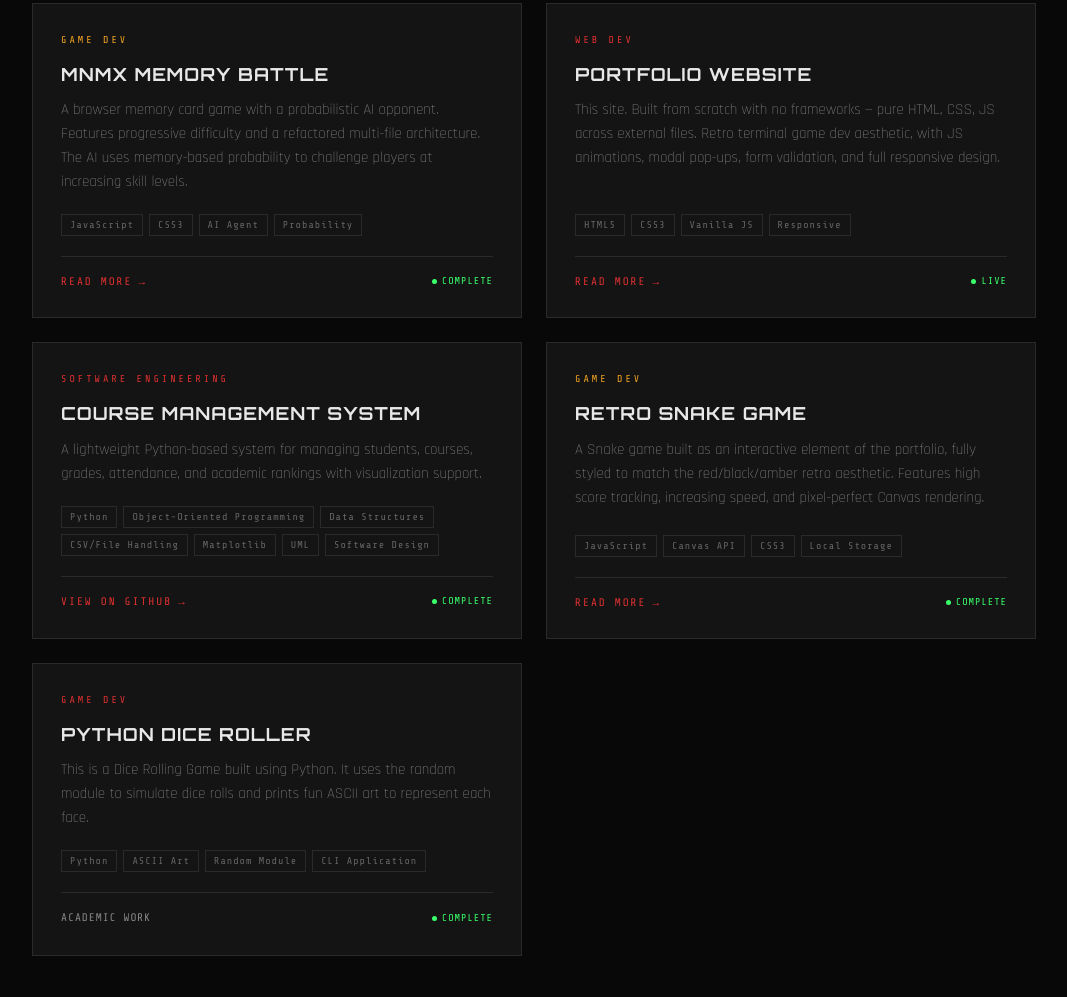
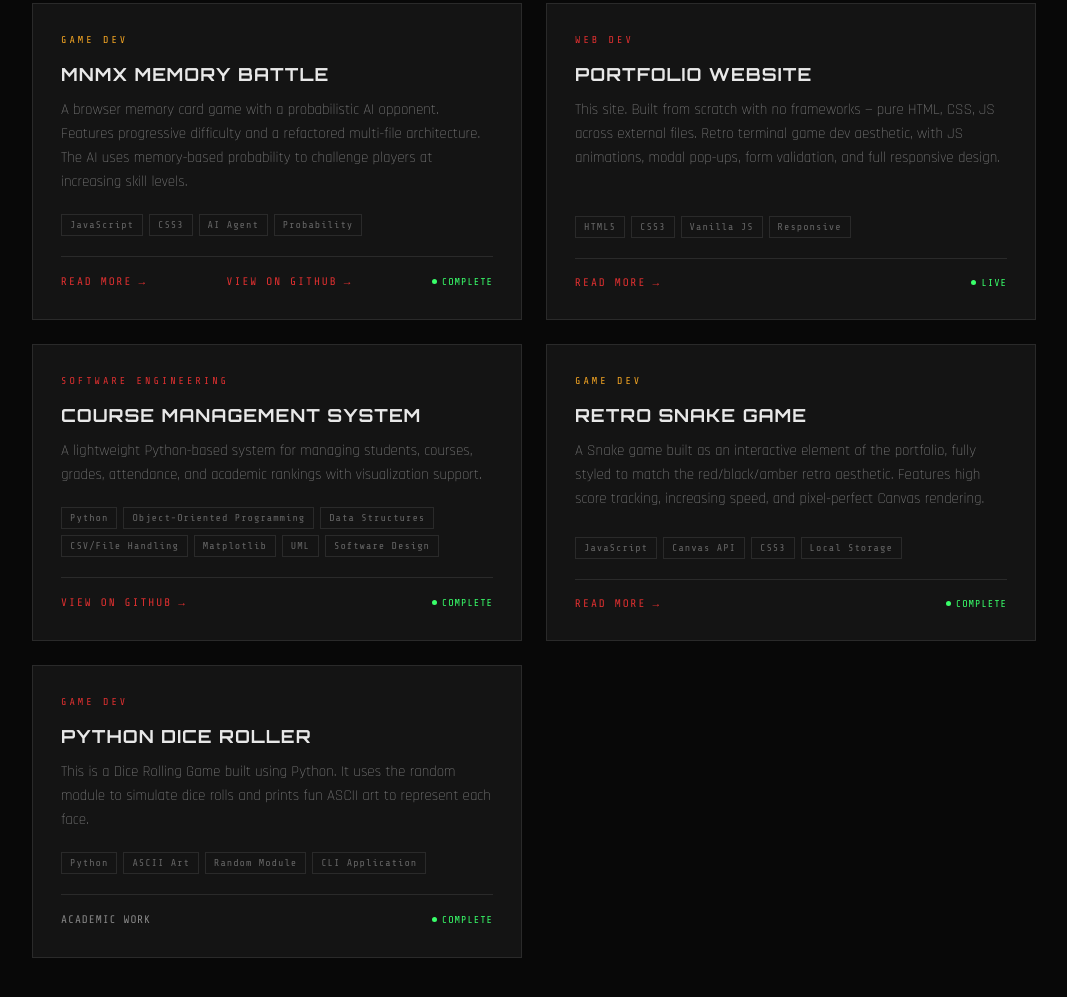
Before and after one commit to scn01/portfolio, a plain HTML site: page index.html in a window 1280 px wide. Shown: the part 3150-4147 px from the top of the page, without its empty margins (106-1173 px from the left). Drawn offline with nearby package versions, Linux system fonts and the light colour scheme.

Commit message:
Add GitHub link to project footer

```diff
--- a/index.html
+++ b/index.html
@@ -333,6 +333,7 @@
       </div>
       <div class="project-footer">
         <button class="project-link" onclick="openModal('mnmx')">READ MORE</button>
+        <a href="https://github.com/scn01/mnmx-memory-battle" class="project-link" target="_blank">VIEW ON GITHUB</a>
         <span class="project-status">COMPLETE</span>
       </div>
     </div>
```
